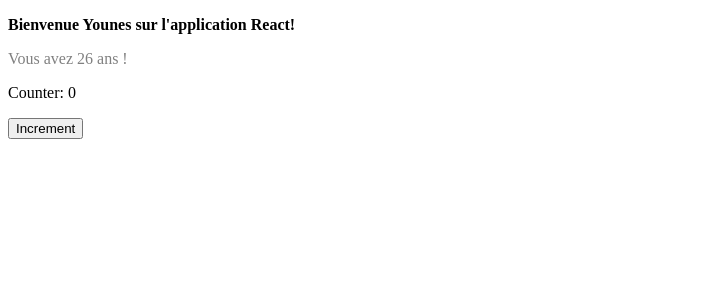
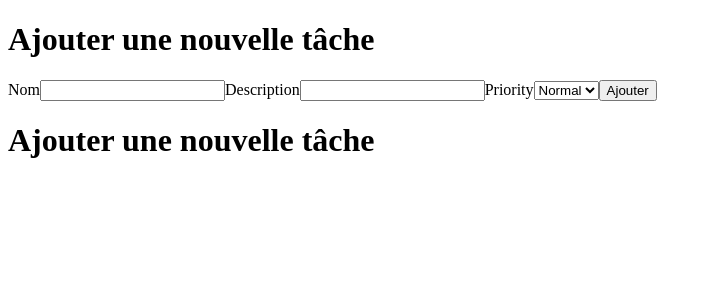
Before and after one commit to younesmo/react-technofutur, a React (Vite) app: page / in a window 1280 px wide. Shown: the top 300 px of the page, without its empty margins (0-712 px from the left). Built offline with nearby package versions, Linux system fonts and the light colour scheme.

Commit message:
exo4 functionality

```diff
--- a/src/App.tsx
+++ b/src/App.tsx
@@ -1,15 +1,16 @@
 
 import { useState } from 'react'
 import './App.css'
-import Exo1 from './components/exo1'
+import Exo1 from './components/exo1/exo1'
 import Exo2 from './components/exo2/exo2'
+import Exo3 from './components/exo3/exo3'
+import Exo4 from './components/exo4/exo4'
 
 function App() {
 
   return (
     <div className="App">
-      <Exo1 age={26} name='Younes'/>
-      <Exo2 incrementVal={1}/>
+      <Exo4/>
     </div>
   )
 }
--- a/src/components/exo2/exo2.tsx
+++ b/src/components/exo2/exo2.tsx
@@ -1,4 +1,5 @@
 import { useState } from "react"
+import PropTypes from 'prop-types'
 
 interface Props {
     incrementVal: number
@@ -25,4 +26,8 @@ Exo2.defaultProps ={
     incrementVal: 1
 }
 
+Exo2.propTypes= {
+    incrementVal: PropTypes.number
+}
+
 export default Exo2;
--- /dev/null
+++ b/src/components/exo3/exo3.tsx
@@ -0,0 +1,51 @@
+import { useState } from "react";
+
+const Exo3 = ()=> {
+    const [nb1, setNb1] = useState<number>(0);
+    const [nb2, setNb2] = useState<number>(0);
+    const [operator, setOperator] = useState<string>("+");
+    const [result, setResult]= useState<number>(0);
+
+    const handleClick= () => {
+        switch(operator){
+            case "+":
+                setResult(nb1 + nb2);
+                break;
+            case "-":
+                setResult(nb1 - nb2);
+                break;
+            case "/":
+                setResult(nb1 / nb2);
+                break;
+            case "*":
+                setResult(nb1 * nb2);
+                break;
+        }
+    }
+
+    return (
+        <form>
+            <label htmlFor="nb1">Nb1
+                <input id="nb1" type="number" name="nb1" value={nb1} onChange={e=> setNb1(parseInt(e.target.value))} />
+            </label> {" "}
+
+            <label htmlFor="operation">Operation
+                <select id="operation" name="operator" value={operator} onChange={e => setOperator(e.target.value)}>
+                    <option selected value="+">+</option>
+                    <option value="-">-</option>
+                    <option value="*">*</option>
+                    <option value="/">/</option>
+                </select>
+            </label> {" "}
+
+            <label htmlFor="nb2">Nb2
+                <input id="nb2" type="number" name="nb2" value={nb2} onChange={e=> setNb2(parseInt(e.target.value))} />
+            </label> {" "}
+
+            <button type="button" onClick={handleClick}>Calculer</button> {" "}
+            <input value={result} readOnly/>
+        </form>
+    )
+}
+
+export default Exo3;
--- /dev/null
+++ b/src/components/exo4/AddTodo.tsx
@@ -0,0 +1,40 @@
+import { FormEvent } from "react";
+import { Task } from "./model/Task";
+
+
+interface Props {
+    val: Task;
+    setVal: React.Dispatch<React.SetStateAction<Task>>;
+    handleSubmit: (e: FormEvent<HTMLFormElement>) => void
+}
+
+const AddTodo= ({val, setVal, handleSubmit}: Props)=> {
+
+    const handleChange= (e: React.ChangeEvent<HTMLInputElement | HTMLSelectElement>)=> {
+        const {name, value} = e.target;
+        setVal(prev => ({...val, [name]: value}));
+    }
+
+    return (
+        <form onSubmit={handleSubmit}>
+            <label htmlFor="name">Nom
+                <input id="name" type="text" name="name" value={val.name} onChange={handleChange} />
+            </label>
+
+            <label htmlFor="description">Description
+                <input id="description" type="text" name="description" value={val.description} onChange={handleChange} />
+            </label>
+
+            <label htmlFor="priority">Priority
+                <select id="priority" name="priority" value={val.priority} onChange={handleChange}>
+                    <option value="low">Low</option>
+                    <option value="normal">Normal</option>
+                    <option value="high">High</option>
+                </select>
+            </label>
+            <button type="submit">Ajouter</button>
+        </form>
+    )
+}
+
+export default AddTodo;
--- /dev/null
+++ b/src/components/exo4/Todo.tsx
@@ -0,0 +1,24 @@
+import { Task } from "./model/Task";
+
+interface Props {
+    task: Task;
+    handleDelete: (id: number) => void;
+    handleComplete: (id: number) => void;
+}
+
+import styles from "./exo4.module.css"
+
+
+const Todo= ({task, handleComplete, handleDelete}: Props)=> {
+
+    return (
+        <div className={task.isCompleted ? styles.completed : "container"}>
+            <h3>{task.name}</h3> <span className="priority">{task.priority}</span>
+            <p>{task.description}</p>
+            <button disabled={task.isCompleted} type="button" onClick={()=> handleComplete(task.id)}>Terminer</button>
+            <button type="button" onClick={()=> handleDelete(task.id)}>Supprimer</button>
+        </div>
+    )
+}
+
+export default Todo;
--- /dev/null
+++ b/src/components/exo4/exo4.module.css
@@ -0,0 +1,3 @@
+.completed {
+    background:  linear-gradient( 90deg, #fff, #999);
+}
--- /dev/null
+++ b/src/components/exo4/exo4.tsx
@@ -0,0 +1,53 @@
+import { FormEvent, useState } from "react";
+import { Task } from "./model/Task";
+import AddTodo from "./AddTodo";
+import Todo from "./Todo";
+
+enum filterVal {
+    ALL, CURRENT, IMPORTANT, ENDED
+}
+
+
+const Exo4 = ()=> {
+    const [val, setVal]= useState<Task>({id:0, name: "", description: "", priority: "normal", isCompleted: false});
+    const [todos, setTodos]= useState<Task[]>([]);
+    const [filter, setFilter]= useState<filterVal>(filterVal.ALL);
+
+    const handleSubmit= (e: FormEvent<HTMLFormElement>)=> {
+        e.preventDefault();
+        setVal(prev => {
+            const maxId= Math.max(...todos.map(todo=> todo.id));
+            return {...prev, id: maxId+1};
+        })
+        setTodos(prev => [...prev, val]);
+        setVal({id:0, name: "", description: "", priority: "normal", isCompleted: false})
+    }
+
+    const handleDelete= (id: number)=> {
+        setTodos(prev => prev.filter(todo => todo.id !== id));
+    }
+
+    const handleComplete= (id: number)=> {
+        setTodos(prev => prev.map(todo => {
+            if(todo.id=== id){
+                return {...todo, isCompleted: true}
+            }else {
+                return todo;
+            }
+        }))
+    }
+
+
+    const todosElem= todos.map(task=> <Todo task={task} handleComplete={handleComplete} handleDelete={handleDelete}/>)
+
+    return (
+        <div>
+            <h1>Ajouter une nouvelle tâche</h1>
+            <AddTodo val={val} setVal={setVal} handleSubmit={handleSubmit}/>
+            <h1>Ajouter une nouvelle tâche</h1>
+            {todosElem}
+        </div>
+    )
+}
+
+export default Exo4;
--- /dev/null
+++ b/src/components/exo4/model/Task.ts
@@ -0,0 +1,9 @@
+import { string } from "prop-types"
+
+export interface Task {
+    id: number;
+    name: string,
+    description?: string,
+    priority: "low" | "normal" | "high",
+    isCompleted: boolean
+}
```
Also changed, not shown: src/components/exo1/exo1.module.css (renamed from src/components/exo1.module.css), src/components/exo1/exo1.tsx (renamed from src/components/exo1.tsx).
